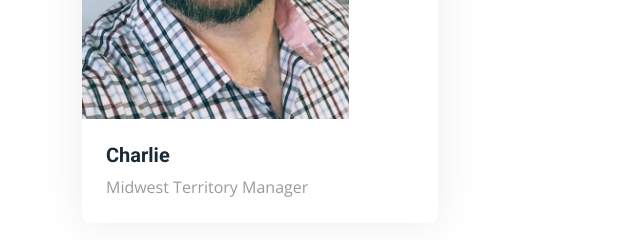
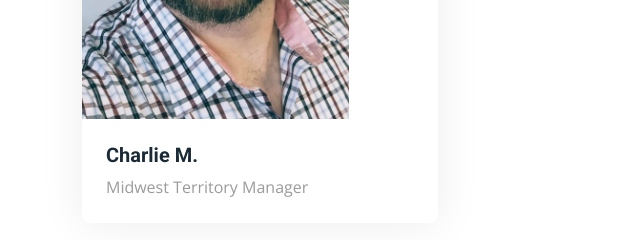
Before and after one commit to RedbeardW3b/ImpactEnergi, a plain HTML site: page about.html in a window 1280 px wide. Shown: the part 3346-3586 px from the top of the page, 0-640 px from the left. Drawn offline with nearby package versions, Linux system fonts and the light colour scheme.

Commit message:
edited Charlie's name

```diff
--- a/about.html
+++ b/about.html
@@ -375,7 +375,7 @@
                 <div class="col-lg-4 col-md-6 wow fadeInUp" data-wow-delay="0.5s">
                     <div class="team-item rounded overflow-hidden">
                         <div class="d-flex">
-                            <img class="img-fluid w-75" src="img\Charlie-pic.jpeg" alt="Charlie">
+                            <img class="img-fluid w-75" src="img\Charlie-pic.jpeg" alt="Charlie Mann picture">
                             <!-- <div class="team-social w-25">
                                                                                 <a class="btn btn-lg-square btn-outline-primary rounded-circle mt-3" href=""><i class="fab fa-facebook-f"></i></a>
                                                                                 <a class="btn btn-lg-square btn-outline-primary rounded-circle mt-3" href=""><i class="fab fa-twitter"></i></a>
@@ -383,7 +383,7 @@
                                                                             </div> -->
                         </div>
                         <div class="p-4">
-                            <h5>Charlie</h5>
+                            <h5>Charlie M.</h5>
                             <span>Midwest Territory Manager</span>
                         </div>
                     </div>
```
